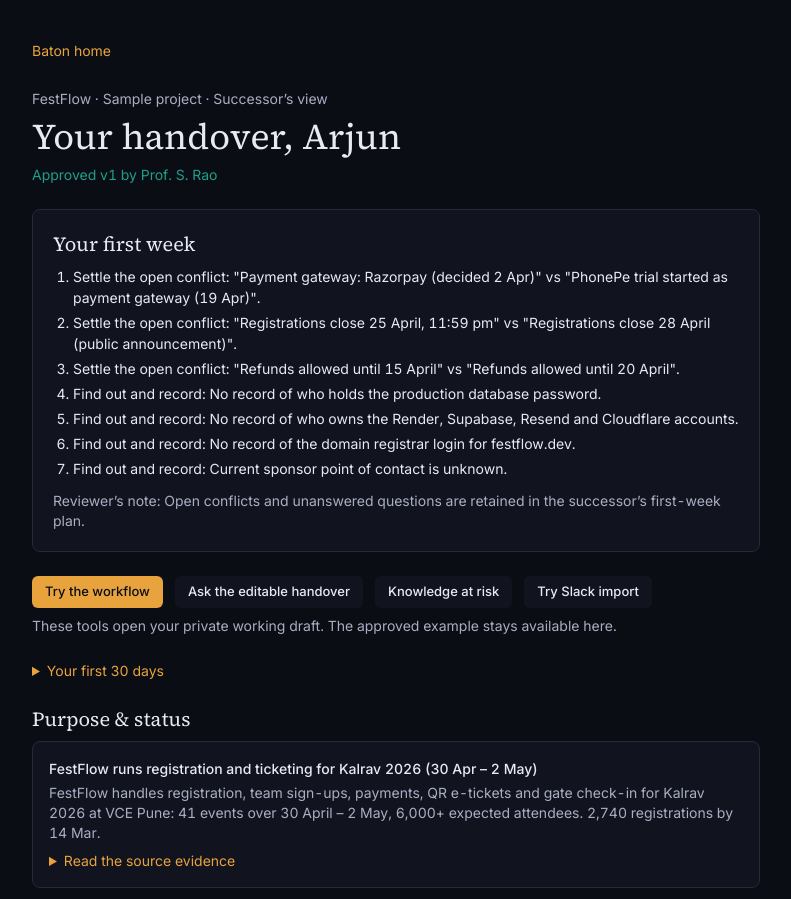
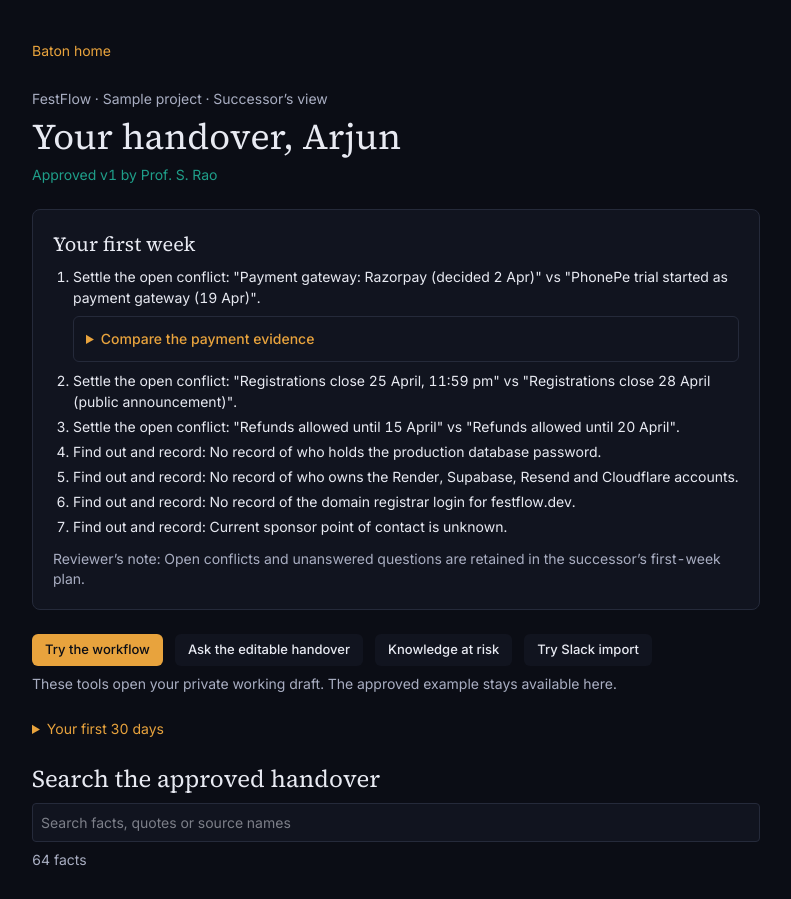
Before and after one commit to Varad2812/Baton, a Next.js app: page /demo/handover in a window 1280 px wide. Shown: the top 899 px of the page, without its empty margins (244-1035 px from the left). Built offline with nearby package versions, Linux system fonts and the light colour scheme.

Commit message:
Put payment receipts in the successor plan and make approved evidence searchable

```diff
--- a/src/app/demo/handover/page.tsx
+++ b/src/app/demo/handover/page.tsx
@@ -1,17 +1,31 @@
 import Link from "next/link";
 import sample from "../../../../seed/finished-handover.json";
-import { BriefFacts } from "@/components/brief-facts";
+import { SearchDemoFacts } from "@/components/search-demo-facts";
 import { buttonVariants } from "@/components/ui/button";
 
 export const metadata = { title: "Approved FestFlow handover · Baton" };
 export default function FinishedDemo() {
+  const facts = sample.sections.flatMap(section => section.items);
+  const paymentReceipts = ["clm_payment_razorpay", "clm_payment_phonepe"].map(id =>
+    facts.find(fact => fact.id === id)?.evidence.find(source => source.relation === "SUPPORTS")
+  );
   return <main className="mx-auto max-w-3xl px-5 py-10">
     <Link href="/" className="text-sm text-primary">Baton home</Link>
     <p className="mt-7 text-sm text-muted">FestFlow · Sample project · Successor’s view</p>
     <h1 className="my-2 font-serif text-4xl">Your handover, {sample.successor.split(" ")[0]}</h1>
     <p className="text-sm text-verified">Approved v{sample.version} by {sample.reviewer}</p>
     <section className="my-6 rounded-lg border border-border bg-surface p-5"><h2 className="font-serif text-xl">Your first week</h2>
-      <ol className="mt-2 list-decimal space-y-1 pl-5">{sample.plan7.map(p=><li key={p}>{p}</li>)}</ol>
+      <ol className="mt-2 list-decimal space-y-1 pl-5">{sample.plan7.map(task => <li key={task}>{task}
+        {task.includes("Payment gateway: Razorpay") && paymentReceipts.every(Boolean) &&
+          <details className="my-2 rounded-md border border-border p-3 text-sm">
+            <summary className="cursor-pointer font-medium text-primary">Compare the payment evidence</summary>
+            {paymentReceipts.map(source => source && <blockquote key={source.locator} className="my-3 border-l-2 border-primary/50 pl-3">
+              <p>“{source.quote}”</p><cite className="text-muted">{source.sourceTitle} · {source.locator}</cite>
+            </blockquote>)}
+            <p>Razorpay was approved on 2 April. PhonePe entered testing on 19 April. Confirm which provider went live before enabling payments.</p>
+            <Link href="/p/festflow/conflicts#cf_payment" prefetch={false} className="mt-2 inline-block text-primary underline">Review the conflict in your editable copy</Link>
+          </details>}
+      </li>)}</ol>
       <p className="mt-3 text-sm text-muted">Reviewer’s note: {sample.note}</p>
     </section>
     <nav aria-label="Explore the working demo" className="flex flex-wrap gap-3">
@@ -22,6 +36,6 @@ export default function FinishedDemo() {
     </nav>
     <p className="mt-2 text-sm text-muted">These tools open your private working draft. The approved example stays available here.</p>
     <details className="my-6"><summary className="cursor-pointer text-primary">Your first 30 days</summary><ul className="mt-2 list-disc pl-5">{sample.plan30.map(p=><li key={p}>{p}</li>)}</ul></details>
-    <BriefFacts sections={sample.sections}/>
+    <SearchDemoFacts sections={sample.sections}/>
   </main>;
 }
--- /dev/null
+++ b/src/components/search-demo-facts.tsx
@@ -0,0 +1,31 @@
+"use client";
+
+import { useState } from "react";
+import type { ComponentProps } from "react";
+import { BriefFacts } from "./brief-facts";
+
+export function SearchDemoFacts({ sections }: ComponentProps<typeof BriefFacts>) {
+  const [query, setQuery] = useState("");
+  const terms = query.trim().toLowerCase().split(/\s+/).filter(Boolean);
+  const results = terms.length ? sections.map(section => ({
+    ...section,
+    items: section.items.filter(fact => {
+      const text = [section.section, fact.title, fact.statement,
+        ...fact.evidence.flatMap(source => [source.sourceTitle, source.quote, source.locator])
+      ].join(" ").toLowerCase();
+      return terms.every(term => text.includes(term));
+    }),
+  })) : sections;
+  const count = results.reduce((total, section) => total + section.items.length, 0);
+
+  return <section aria-labelledby="find-fact">
+    <h2 id="find-fact" className="font-serif text-2xl"><label htmlFor="fact-search">Search the approved handover</label></h2>
+    <div className="mt-2 flex gap-2">
+      <input id="fact-search" type="search" value={query} onChange={event => setQuery(event.target.value)}
+        placeholder="Search facts, quotes or source names" className="min-w-0 flex-1 rounded border border-border bg-surface p-2" />
+      {query && <button type="button" onClick={() => { setQuery(""); document.getElementById("fact-search")?.focus(); }} className="px-2 text-primary">Clear search</button>}
+    </div>
+    <p role="status" className="mt-2 text-sm text-muted">{count === 0 ? "No matching facts. Try a source name or a shorter phrase." : count + (count === 1 ? " fact" : " facts")}</p>
+    <BriefFacts sections={results}/>
+  </section>;
+}
```
Also changed, not shown: 2 other files (tests, documents, lock files or other folders).
